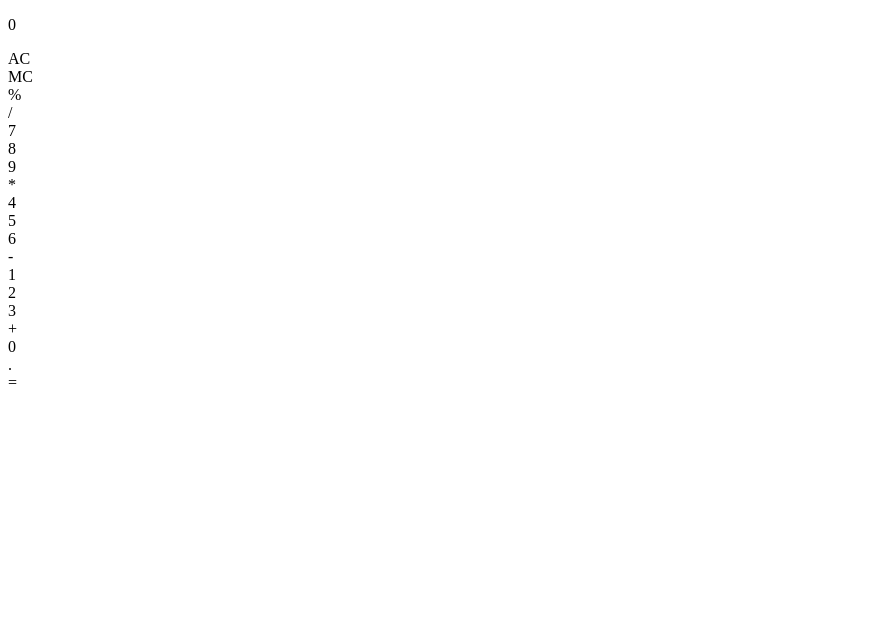
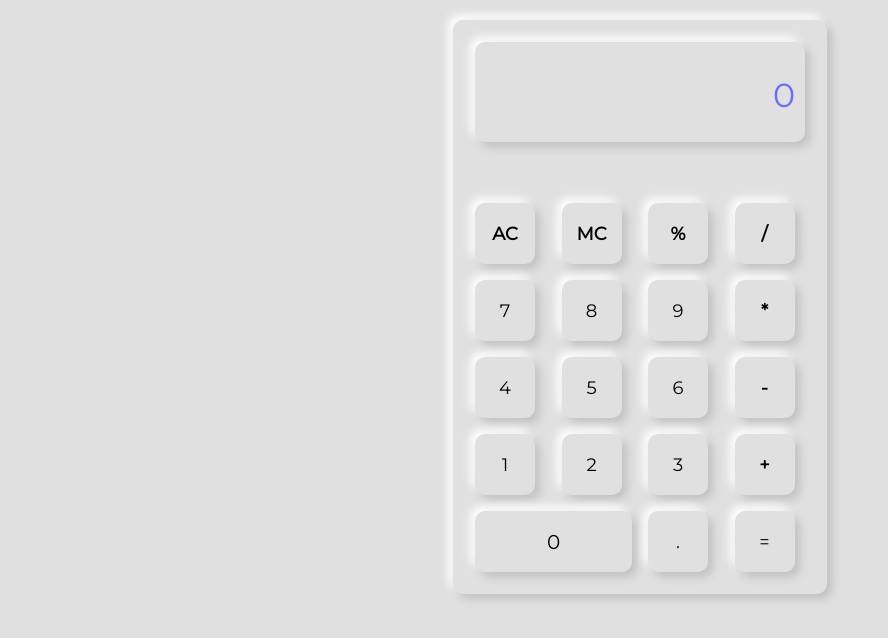
Before and after one commit to Emmawhyteee/Calculatorflex, a plain HTML site: page index.html in a window 1280 px wide. Shown: the whole page, without its empty margins (0-888 px from the left). Drawn offline with Linux system fonts and the light colour scheme.

Commit message:
my css update

```diff
--- /dev/null
+++ b/calculator.css
@@ -0,0 +1,77 @@
+@import url("https://fonts.googleapis.com/css?family=Montserrat&display=swap");
+
+body {
+  background: #e0e0e0;
+  font-family: "Montserrat", sans-serif;
+}
+
+.container {
+  width: 330px;
+  height: 530px;
+  border-radius: 10px;
+  background: #e0e0e0;
+  margin: 20px auto;
+  padding: 22px 22px;
+  display: flex;
+  flex-direction: column;
+  justify-content: space-between;
+  box-shadow: 5px 5px 10px #c1c1c1, -5px -5px 10px #ffffff;
+}
+.container .result {
+  width: 100%;
+  height: 100px;
+  border-radius: 10px;
+  background: #e0e0e0;
+  box-shadow: 5px 5px 10px #c1c1c1, -5px -5px 10px #ffffff;
+}
+
+.container .result p {
+  font-size: 25pt;
+  overflow-y: auto;
+  text-align: right;
+  color: #696cff;
+  padding-right: 10px;
+}
+
+.container .buttons .button,
+.container .buttons .num-button {
+  color: black;
+  cursor: grab;
+  text-align: center;
+  width: 60px;
+  font-size: 18px;
+  height: 61px;
+  display: grid;
+  place-content: center;
+  border-radius: 10px;
+  background: #e0e0e0;
+  box-shadow: 5px 5px 10px #c1c1c1, -5px -5px 10px #ffffff;
+}
+
+.container .buttons {
+  display: grid;
+  grid-template-columns: repeat(4, 1fr);
+  grid-gap: 1em;
+}
+
+.button:hover {
+  color: #696cff;
+  border-radius: 20px;
+  background: #d11a1a;
+  box-shadow: 5px 5px 10px #a3144a, -5px -5px 10px #ff2020;
+}
+
+.container .buttons .zero {
+  grid-column: 1/ 3;
+  width: 100%;
+  font-size: 20px;
+  color: black;
+  border-radius: 10px;
+  background: #e0e0e0;
+  box-shadow: 5px 5px 10px #c1c1c1, -5px -5px 10px #ffffff;
+}
+
+.action-btn {
+  color: black;
+  font-weight: bold;
+}
--- a/index.html
+++ b/index.html
@@ -1,6 +1,7 @@
 <!DOCTYPE html>
 <html lang="en">
   <head>
+    <link rel="stylesheet" href="calculator.css">
     <meta charset="UTF-8" />
     <meta http-equiv="X-UA-Compatible" content="IE=edge" />
     <meta name="viewport" content="width=device-width, initial-scale=1.0" />
@@ -40,5 +41,6 @@
 
 
     </div>
+    <script src="calculator.js"></script>
   </body>
 </html>
```
Also changed, not shown: calculator.js (added).
